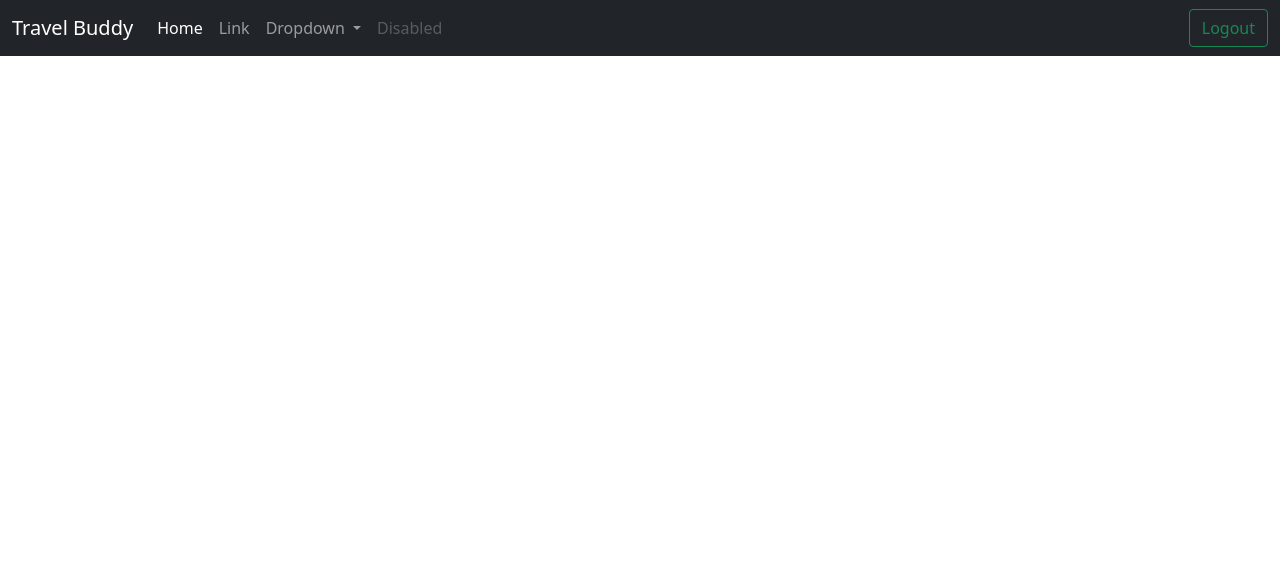
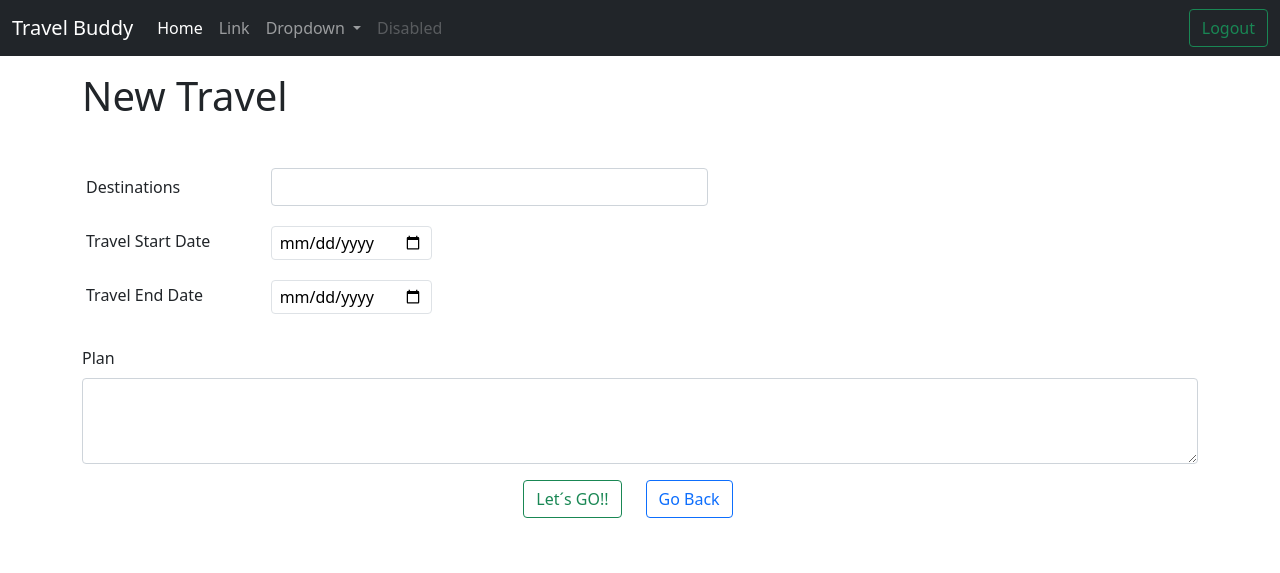
Before and after one commit to rafael-riv/travel_buddy, a Django app: template main/templates/create.html in a window 1280 px wide. Shown: the top 573 px of the page. Run offline with Django 3.2, Linux system fonts and the light colour scheme; the template is opened without the code that fills it, so the values that code supplies are empty.

Commit message:
Funcioando formulario de creacion

```diff
--- a/main/templates/create.html
+++ b/main/templates/create.html
@@ -1,15 +1,15 @@
 {% extends 'base.html' %}
 
-{% block content %}
+{% block contenido %}
     <div class='row align-items-center'>
         <h1 class='fs-1 my-3'>New Travel</h1>
         <div class='col-12 my-5'>
-                    <form method="POST" action="/home" class="row g-3">
+            <form method="POST" action="/create" class="row g-3">
             {% csrf_token %}
                 <div class="row mb-3">
                     <label for="title" class="col-sm-2 col-form-label">Destinations</label>
                     <div class="col-sm-5">
-                                <input type="text" class="form-control" name="destinations" value="">
+                        <input type="text" class="form-control" name="destination" value="">
                     </div>
                 </div>
 
@@ -29,12 +29,12 @@
 
                 <div class="mb-3">
                     <label for="textarea" class="form-label">Plan</label>
-                            <textarea class="form-control" id="textarea" name="desc" value="" rows="3"></textarea>
+                    <textarea class="form-control" id="textarea" name="plan" value="" rows="3"></textarea>
                 </div>
 
                 <div class="row justify-content-center">
                     <div class="col-auto"><button type="submit" class="btn btn-outline-success">Let´s GO!!</button></div>
-                            <div class="col-auto"><h5 class="text-end float-end"><a href="/shows" class="btn btn-outline-primary"> Go Back </a></h5></div>
+                    <div class="col-auto"><h5 class="text-end float-end"><a href="/" class="btn btn-outline-primary"> Go Back </a></h5></div>
                 </div>
             </form>
         </div>
```
Also changed, not shown: main/templates/mis_viajes.html (deleted, +0 -12 lines), main/views.py (+17 -2 lines). Lines whose indentation alone changed are shown as unchanged.
